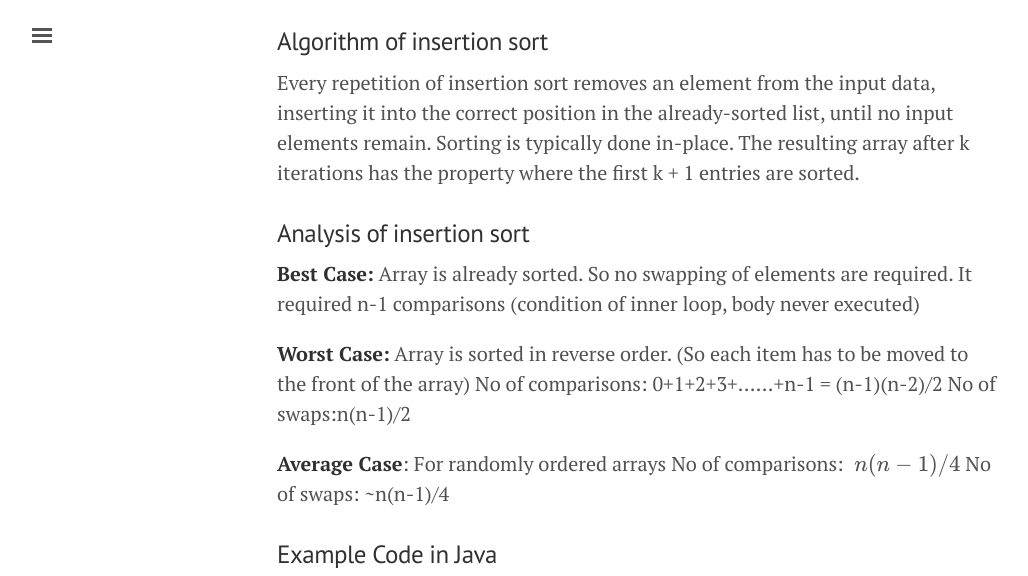
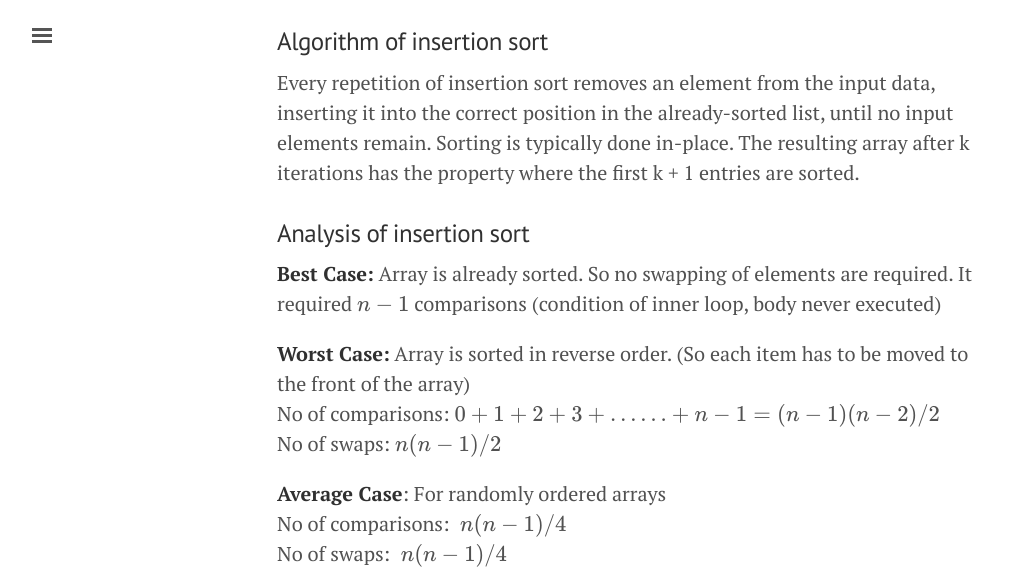
Before and after one commit to sureshsajja/sureshsajja.github.io, a Jekyll site: the page built from _posts/2012-07-07-insertion-sort.markdown, in a window 1280 px wide and 900 px high, scrolled down 586 px, cut to the strip 0-576 px from the top of the window. Shown: the whole strip, without its empty margins (3-1031 px from the left). Built offline with Jekyll 4.4.1, drawn with Linux system fonts in a browser that asks for light colours; Markdown is read by kramdown in place of the engine named in the settings; formulas are drawn with MathJax 3; comment, search, counter and statistics services are not loaded.

Commit message:
math support

```diff
--- a/_posts/2012-07-07-insertion-sort.markdown
+++ b/_posts/2012-07-07-insertion-sort.markdown
@@ -20,15 +20,15 @@ Insertion sort builds sorted array one item at a time. Though it is less efficie
 Every repetition of insertion sort removes an element from the input data, inserting it into the correct position in the already-sorted list, until no input elements remain. Sorting is typically done in-place. The resulting array after k iterations has the property where the first k + 1 entries are sorted.
 
 ### Analysis of insertion sort
-**Best Case:** Array is already sorted. So no swapping of elements are required. It required n-1 comparisons (condition of inner loop, body never executed)
+**Best Case:** Array is already sorted. So no swapping of elements are required. It required \\( n-1 \\) comparisons (condition of inner loop, body never executed)
 
 **Worst Case:** Array is sorted in reverse order. (So each item has to be moved to the front of the array)
-No of comparisons: 0+1+2+3+......+n-1 = (n-1)(n-2)/2
-No of swaps:n(n-1)/2
+No of comparisons: \\( 0+1+2+3+......+n-1 = (n-1)(n-2)/2 \\)
+No of swaps: \\( n(n-1)/2 \\)
 
 **Average Case**: For randomly ordered arrays
 No of comparisons: \\( ~n(n-1)/4 \\)
-No of swaps: ~n(n-1)/4
+No of swaps: \\( ~n(n-1)/4 \\)
 
 ### Example Code in Java
 
```
